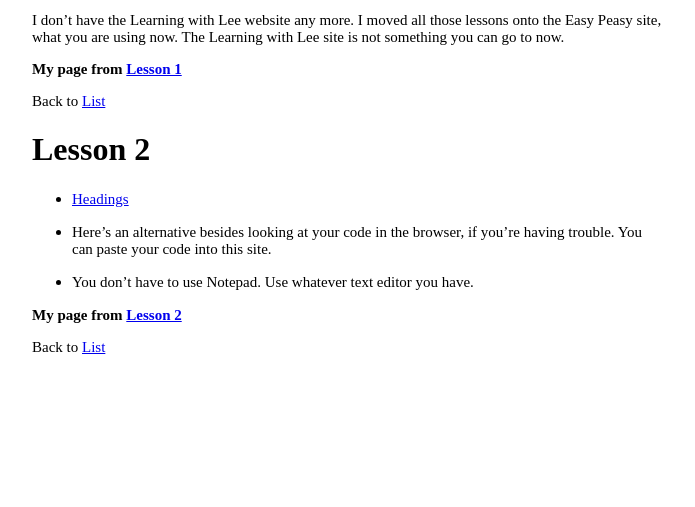
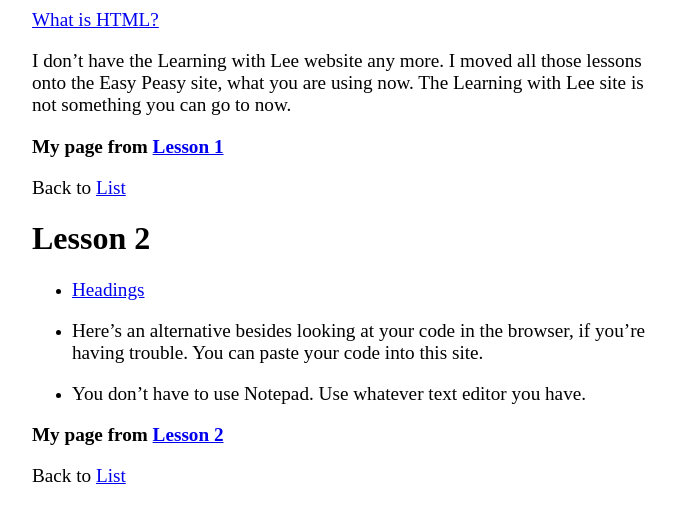
Before and after one commit to Lasagnaes/First-Project, a plain HTML site: page index.html in a window 1280 px wide. Shown: the part 1034-1541 px from the top of the page, without its empty margins (292-987 px from the left). Before the commit the page ends 1405 px from the top, so only its background shows below. Drawn offline with Linux system fonts and the light colour scheme.

Commit message:
Change sizes

```diff
--- a/index.html
+++ b/index.html
@@ -17,7 +17,7 @@ div.c {
   text-align: center;
 }
 p {
-  font-size: 15px;
+  font-size: 120%;
   }
 div.indent {text-indent: 3%;}
 </style>
```
